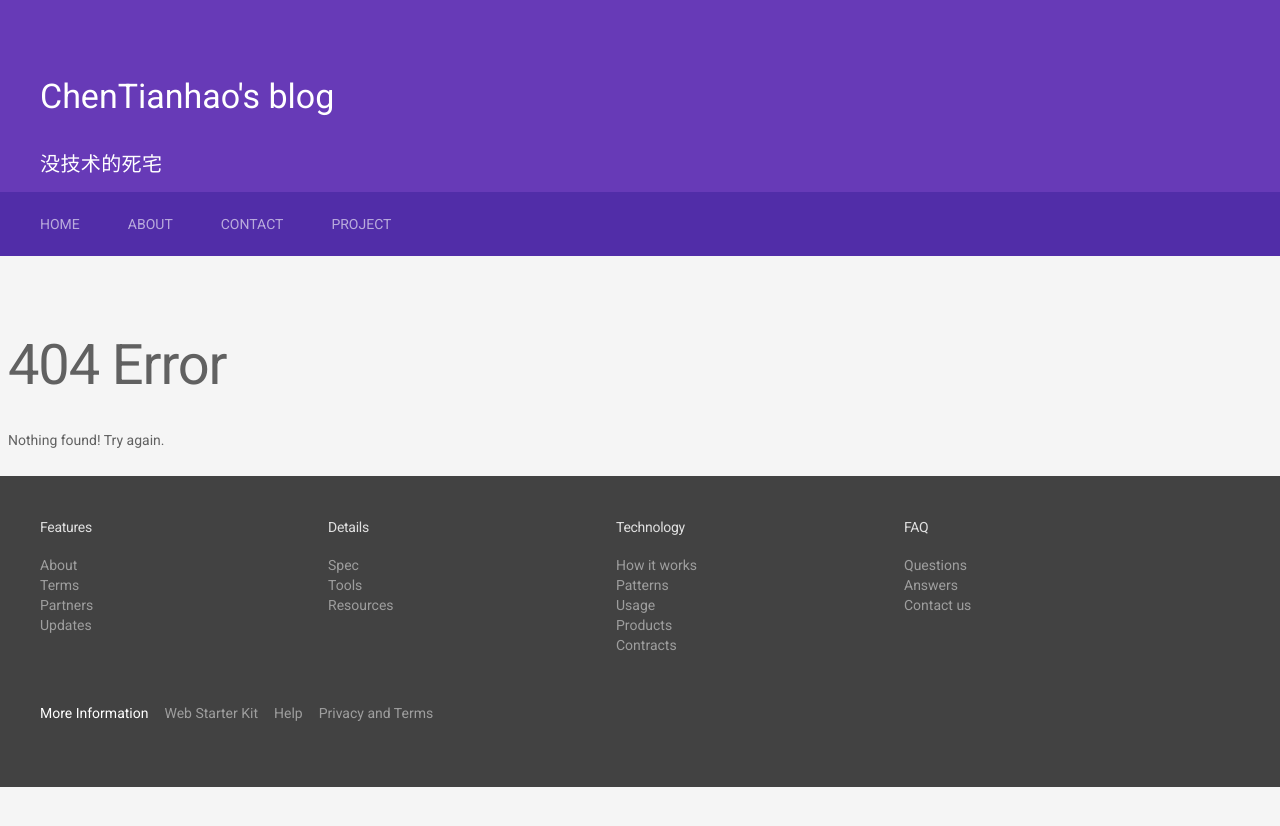
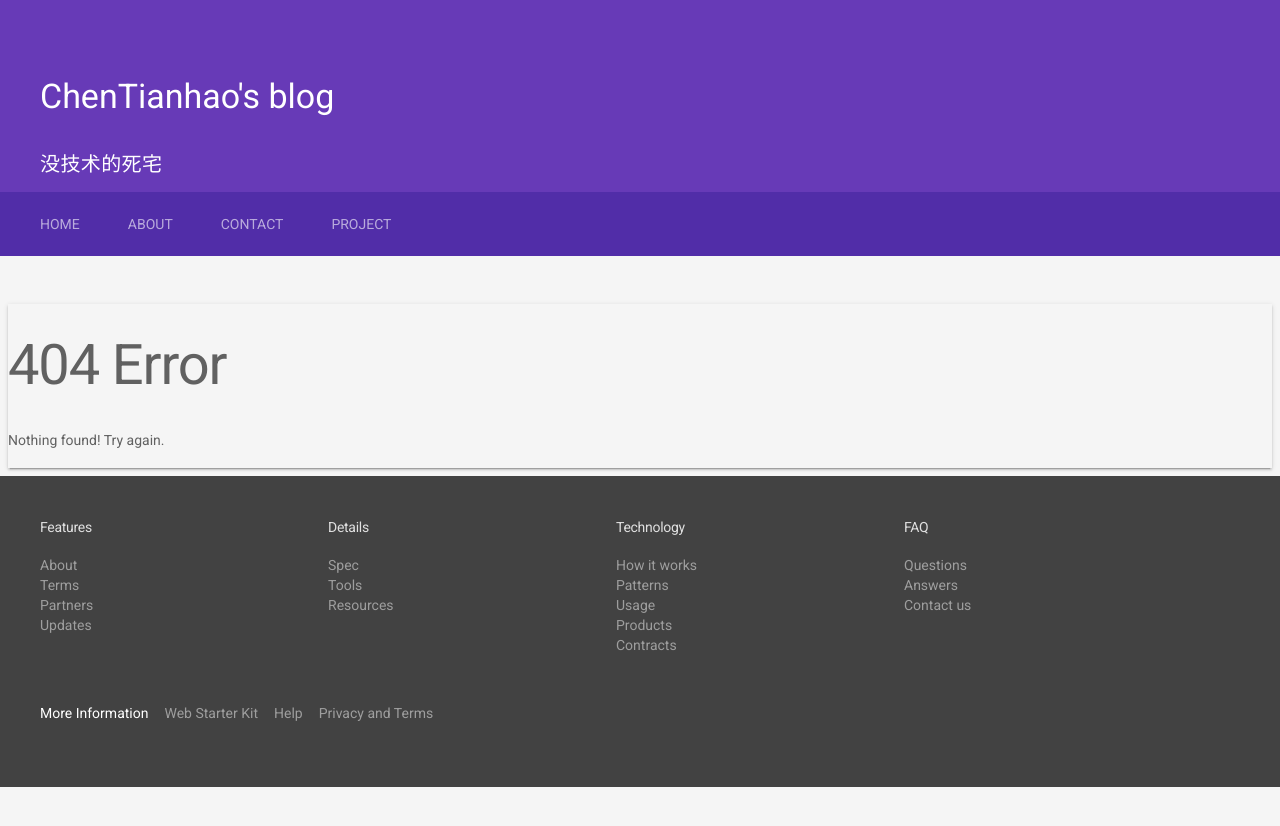
Before and after one commit to Snivyc/Snivyc.github.io, a Jekyll site: the page built from _pages/404.md, in a window 1280 px wide. Shown: the top 826 px of the page. Built offline with Jekyll 4.4.1, drawn with Linux system fonts in a browser that asks for light colours.

Commit message:
modified:   _layouts/post.html

```diff
--- a/_layouts/post.html
+++ b/_layouts/post.html
@@ -2,7 +2,7 @@
 layout: default
 ---
 
-<div class="page-container">
+<div class="section--center mdl-grid mdl-grid--no-spacing mdl-shadow--2dp">
    {% if page.img %}
     <img class="featured-img" src={{ "/images-hq/" | prepend: site.baseurl | append : page.img}} alt="{{page.title}}">
     {% endif %}
```
